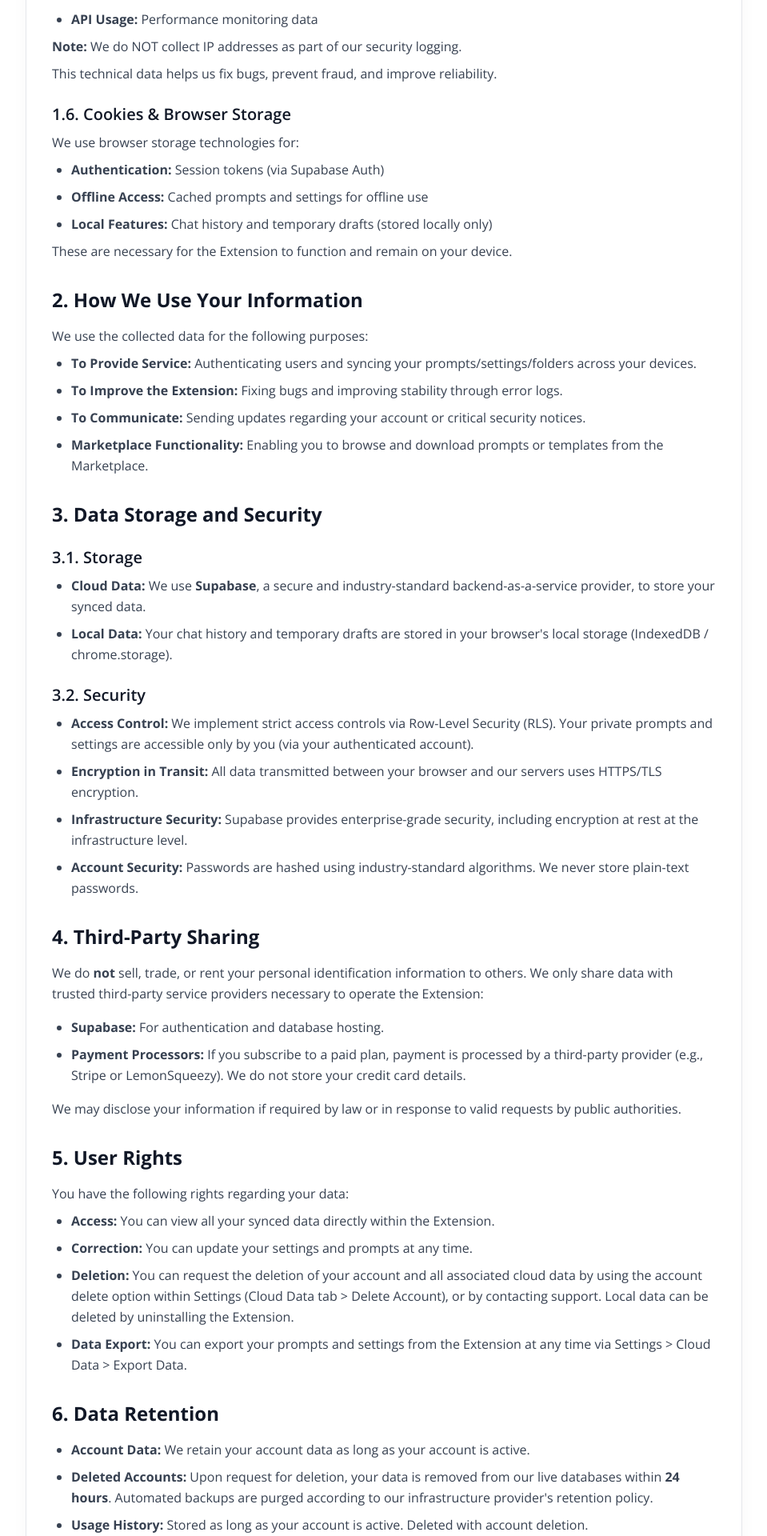
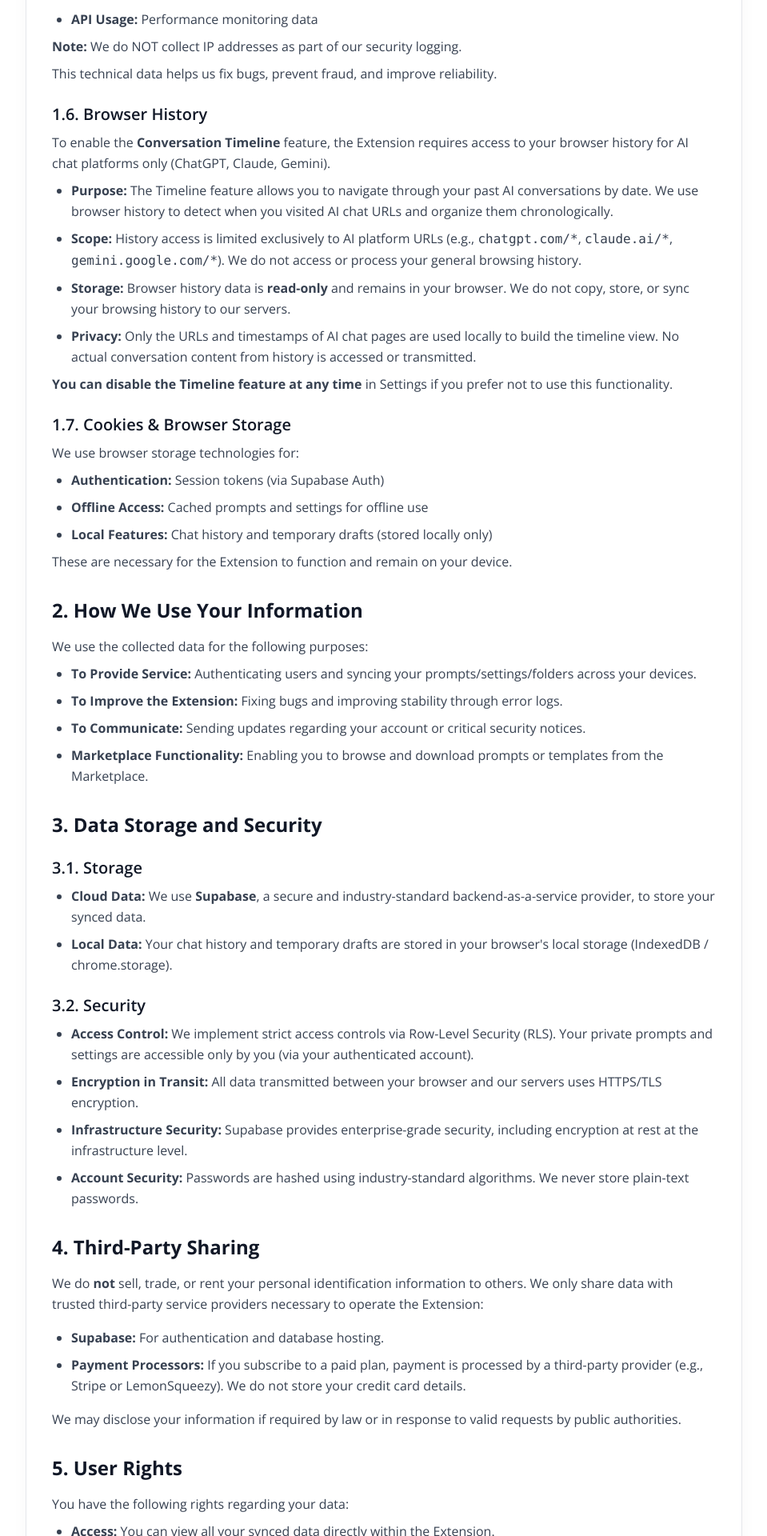
Before and after one commit to roeymit84/ai-chatworks-website, a Next.js app: page /privacy in a window 1280 px wide. Shown: the part 1780-3700 px from the top of the page at 80% size, without its empty margins (160-1119 px from the left). Built offline with nearby package versions, Linux system fonts and the light colour scheme.

Commit message:
Add files via upload

```diff
--- a/app/privacy/page.jsx
+++ b/app/privacy/page.jsx
@@ -75,7 +75,17 @@ export default function PrivacyPage() {
               <p className="mt-2"><strong>Note:</strong> We do NOT collect IP addresses as part of our security logging.</p>
               <p className="mt-2">This technical data helps us fix bugs, prevent fraud, and improve reliability.</p>
 
-              <h3 className="text-xl font-semibold text-brand-dark mt-6 mb-2">1.6. Cookies & Browser Storage</h3>
+              <h3 className="text-xl font-semibold text-brand-dark mt-6 mb-2">1.6. Browser History</h3>
+              <p className="mb-2">To enable the <strong>Conversation Timeline</strong> feature, the Extension requires access to your browser history for AI chat platforms only (ChatGPT, Claude, Gemini).</p>
+              <ul className="list-disc pl-6 space-y-2 mt-2">
+                <li><strong>Purpose:</strong> The Timeline feature allows you to navigate through your past AI conversations by date. We use browser history to detect when you visited AI chat URLs and organize them chronologically.</li>
+                <li><strong>Scope:</strong> History access is limited exclusively to AI platform URLs (e.g., <code>chatgpt.com/*</code>, <code>claude.ai/*</code>, <code>gemini.google.com/*</code>). We do not access or process your general browsing history.</li>
+                <li><strong>Storage:</strong> Browser history data is <strong>read-only</strong> and remains in your browser. We do not copy, store, or sync your browsing history to our servers.</li>
+                <li><strong>Privacy:</strong> Only the URLs and timestamps of AI chat pages are used locally to build the timeline view. No actual conversation content from history is accessed or transmitted.</li>
+              </ul>
+              <p className="mt-2"><strong>You can disable the Timeline feature at any time</strong> in Settings if you prefer not to use this functionality.</p>
+
+              <h3 className="text-xl font-semibold text-brand-dark mt-6 mb-2">1.7. Cookies & Browser Storage</h3>
               <p className="mb-2">We use browser storage technologies for:</p>
               <ul className="list-disc pl-6 space-y-2 mt-2">
                 <li><strong>Authentication:</strong> Session tokens (via Supabase Auth)</li>
@@ -139,8 +149,9 @@ export default function PrivacyPage() {
               <h2 className="text-2xl font-bold text-brand-dark mb-4">6. Data Retention</h2>
               <ul className="list-disc pl-6 space-y-2 mt-2">
                 <li><strong>Account Data:</strong> We retain your account data as long as your account is active.</li>
-                <li><strong>Deleted Accounts:</strong> Upon request for deletion, your data is removed from our live databases within <strong>24 hours</strong>. Automated backups are purged according to our infrastructure provider's retention policy.</li>
+                <li><strong>Deleted Accounts:</strong> Upon request for deletion, your account and all associated cloud data are <strong>permanently deleted</strong> from our databases within <strong>24 hours</strong>. This deletion is immediate and irreversible—there are no backups or restoration options once the deletion is confirmed.</li>
                 <li><strong>Usage History:</strong> Stored as long as your account is active. Deleted with account deletion.</li>
+                <li><strong>Local Data:</strong> Data stored locally in your browser (chat history, drafts) is not affected by account deletion and remains on your device until you uninstall the Extension or clear browser storage.</li>
               </ul>
             </section>
 
@@ -158,6 +169,16 @@ export default function PrivacyPage() {
                 <li>Sending an email notification for material changes (if you've opted in)</li>
               </ul>
               <p className="mt-4">We encourage you to review this Privacy Policy periodically for any changes.</p>
+            </section>
+
+            <section>
+              <h2 className="text-2xl font-bold text-brand-dark mb-4">9. Legal Compliance</h2>
+              <p className="mb-2">This Privacy Policy is designed to comply with:</p>
+              <ul className="list-disc pl-6 space-y-2 mt-2">
+                <li><strong>GDPR</strong> (General Data Protection Regulation - EU)</li>
+                <li><strong>CCPA</strong> (California Consumer Privacy Act - US)</li>
+                <li><strong>Other applicable data protection laws</strong></li>
+              </ul>
             </section>
 
             <section>
```
